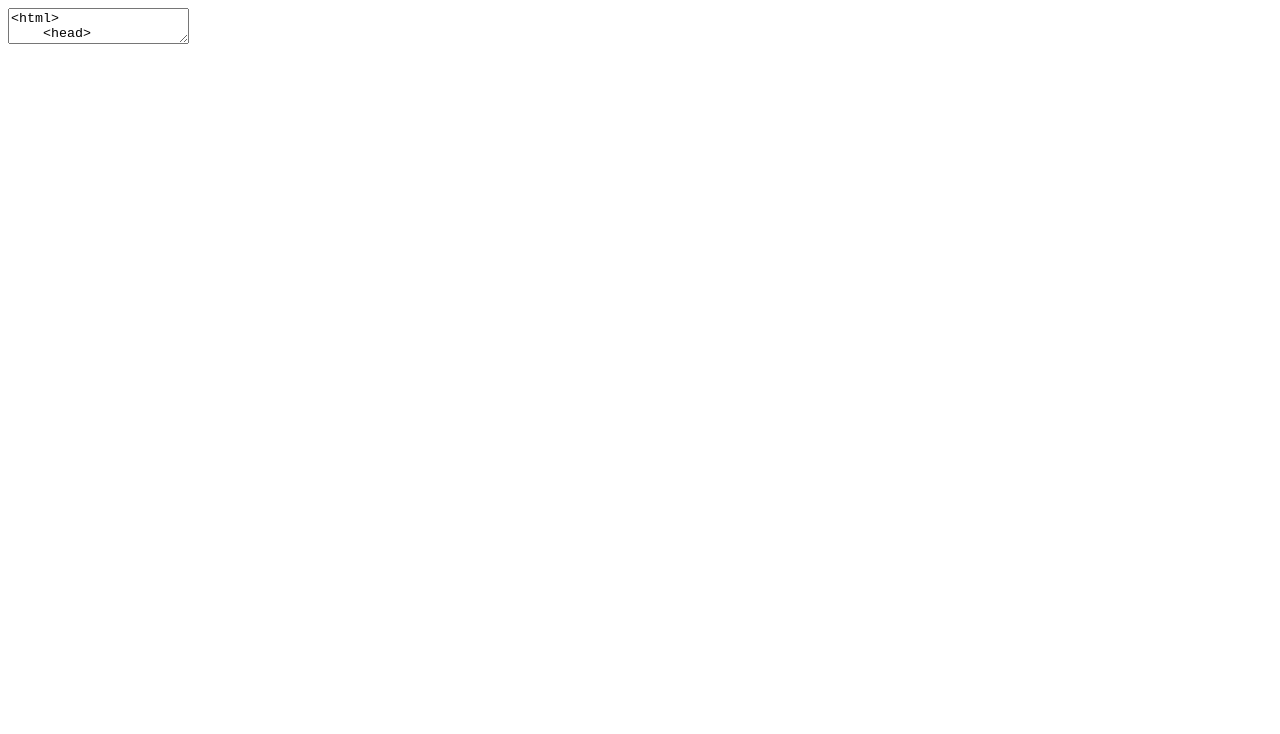
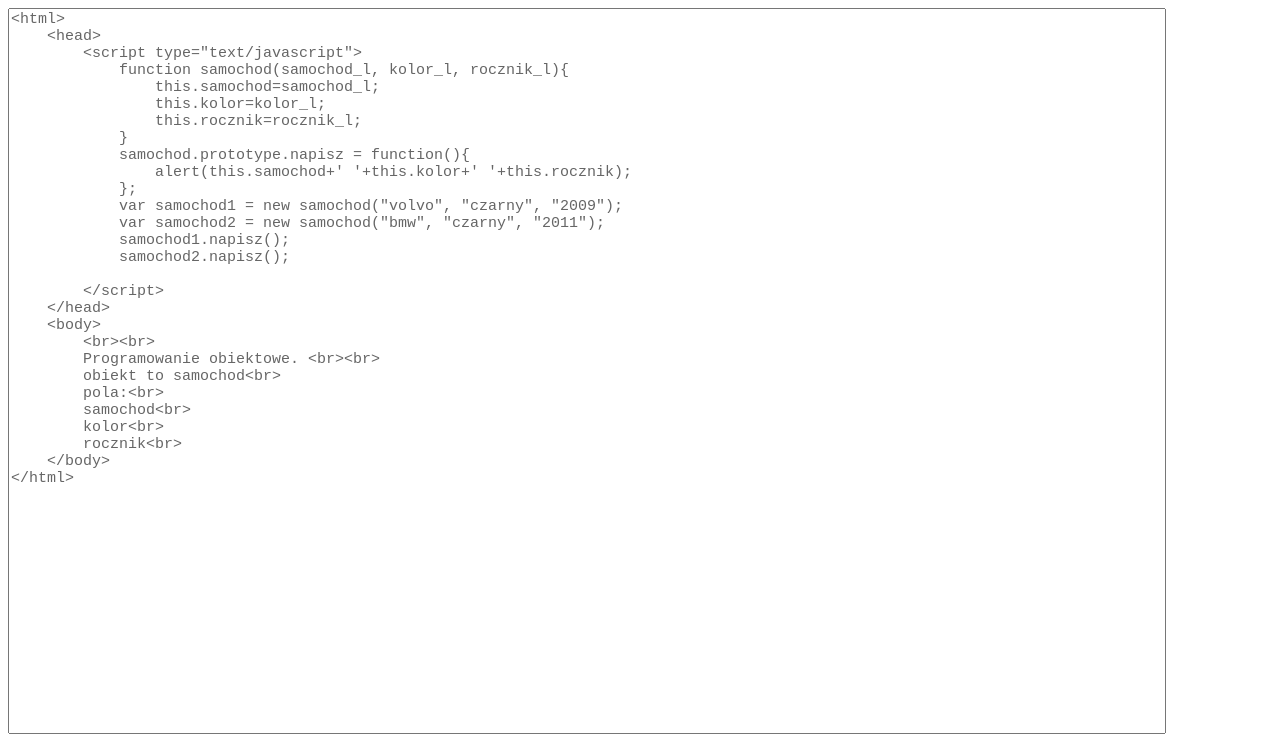
Before and after one commit to leszczynskakaja/js, a plain HTML site: page leszczynska-zad32-KOD.html in a window 1280 px wide. Drawn offline with Linux system fonts and the light colour scheme.

Commit message:
Update leszczynska-zad32-KOD.html

```diff
--- a/leszczynska-zad32-KOD.html
+++ b/leszczynska-zad32-KOD.html
@@ -1,4 +1,18 @@
-<textarea>
+<!DOCTYPE html>
+  <head>
+    <meta charset="utf-8">
+    <style>
+      textarea {
+        color:rgb(102, 102, 102);
+        font-size:15px;
+        resize: none;
+        height: 90vh;
+        width: 90vw;
+      }
+    </style>
+  </head>
+  <body>
+<textarea readonly>
 <html>
     <head>
         <script type="text/javascript">
@@ -27,4 +41,6 @@
         rocznik<br>
     </body>
 </html>
-  </textarea>
+</textarea>
+  </body>
+</html>
```
